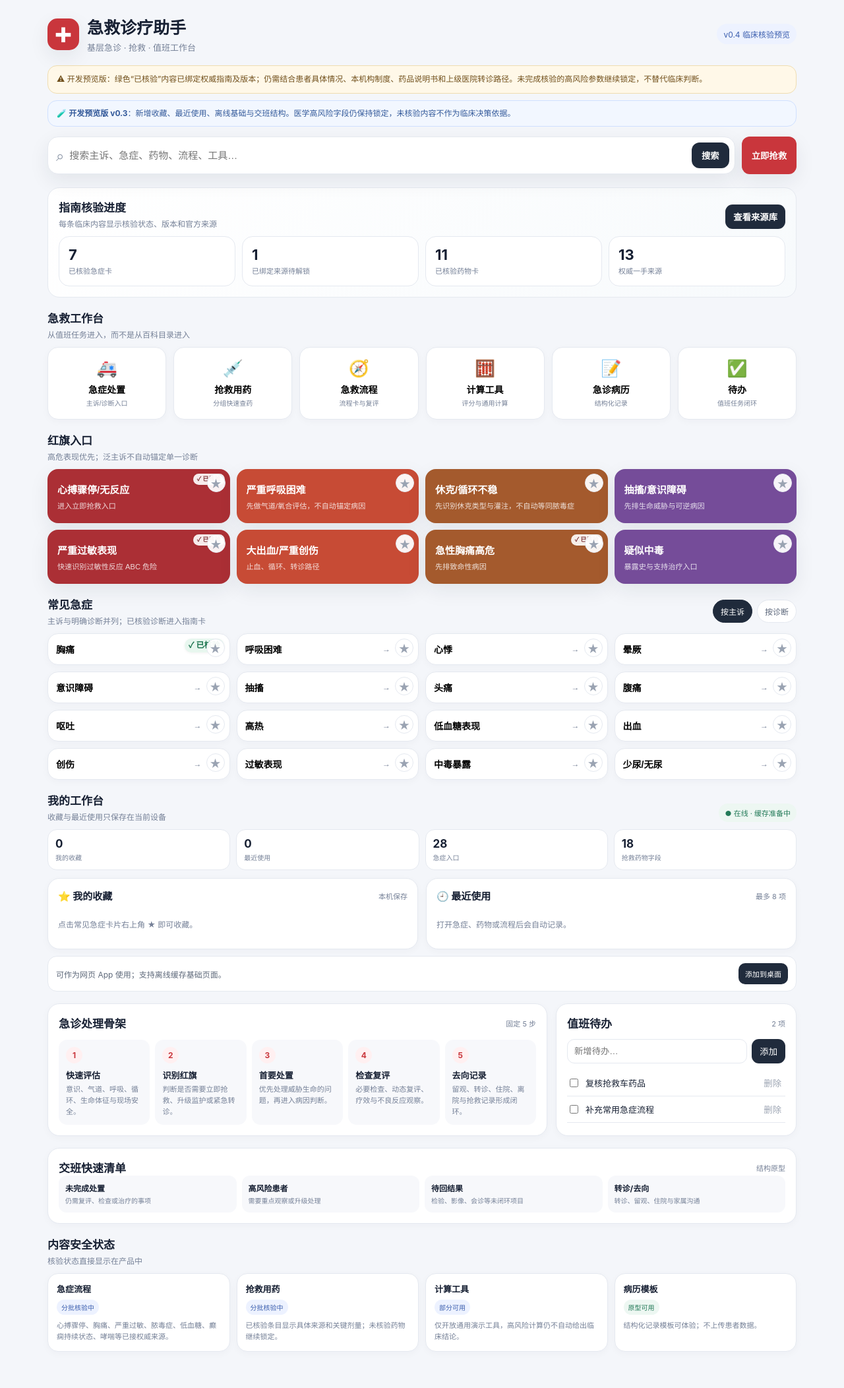
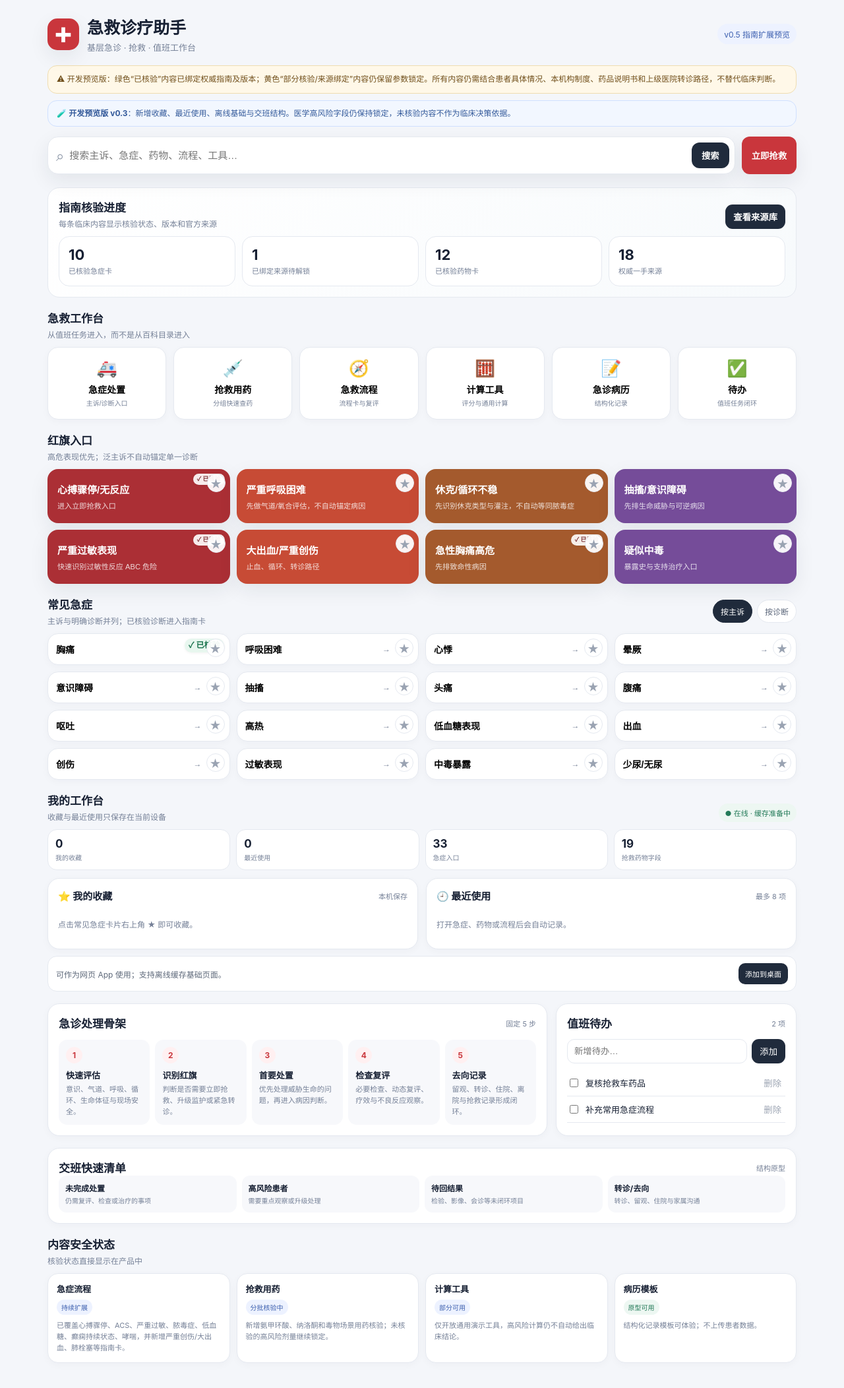
Before and after one commit to tinnxq-alt/emergency-care-assistant, a plain HTML site: page index.html in a window 1280 px wide. Shown: the whole page at 66% size. Drawn offline with Linux system fonts and the light colour scheme.

Commit message:
upgrade preview to v0.5 clinical expansion

```diff
--- a/index.html
+++ b/index.html
@@ -4,8 +4,8 @@
   <meta charset="utf-8" />
   <meta name="viewport" content="width=device-width,initial-scale=1,viewport-fit=cover" />
   <meta name="theme-color" content="#c9363c" />
-  <meta name="description" content="急救诊疗助手：基层急诊、抢救与值班工作台临床核验预览版" />
-  <title>急救诊疗助手 v0.4 · 临床核验预览</title>
+  <meta name="description" content="急救诊疗助手：基层急诊、抢救与值班工作台权威指南扩展预览版" />
+  <title>急救诊疗助手 v0.5 · 权威指南扩展预览</title>
   <link rel="manifest" href="./manifest.webmanifest" />
   <link rel="icon" href="./icon.svg" type="image/svg+xml" />
   <link rel="stylesheet" href="./styles.css" />
@@ -20,9 +20,9 @@
         <div class="brand-mark">✚</div>
         <div><h1>急救诊疗助手</h1><p>基层急诊 · 抢救 · 值班工作台</p></div>
       </div>
-      <span class="version">v0.4 临床核验预览</span>
+      <span class="version">v0.5 指南扩展预览</span>
     </header>
-    <div class="safety-banner">⚠ 开发预览版：绿色“已核验”内容已绑定权威指南及版本；仍需结合患者具体情况、本机构制度、药品说明书和上级医院转诊路径。未完成核验的高风险参数继续锁定，不替代临床判断。</div>
+    <div class="safety-banner">⚠ 开发预览版：绿色“已核验”内容已绑定权威指南及版本；黄色“部分核验/来源绑定”内容仍保留参数锁定。所有内容仍需结合患者具体情况、本机构制度、药品说明书和上级医院转诊路径，不替代临床判断。</div>
     <section class="hero">
       <div class="search-box"><span>⌕</span><input id="globalSearch" placeholder="搜索主诉、急症、药物、流程、工具…" autocomplete="off" /><button id="searchBtn">搜索</button></div>
       <button class="red-action" data-action="open-critical">立即抢救</button>
@@ -35,16 +35,18 @@
         <article class="panel"><div class="panel-head"><h2>急诊处理骨架</h2><span>固定 5 步</span></div><div class="flow-grid"><div class="flow-step"><b>1</b><h3>快速评估</h3><p>意识、气道、呼吸、循环、生命体征与现场安全。</p></div><div class="flow-step"><b>2</b><h3>识别红旗</h3><p>判断是否需要立即抢救、升级监护或紧急转诊。</p></div><div class="flow-step"><b>3</b><h3>首要处置</h3><p>优先处理威胁生命的问题，再进入病因判断。</p></div><div class="flow-step"><b>4</b><h3>检查复评</h3><p>必要检查、动态复评、疗效与不良反应观察。</p></div><div class="flow-step"><b>5</b><h3>去向记录</h3><p>留观、转诊、住院、离院与抢救记录形成闭环。</p></div></div></article>
         <aside class="panel"><div class="panel-head"><h2>值班待办</h2><span id="todoCount">0 项</span></div><div class="todo-add"><input id="todoInput" placeholder="新增待办…" /><button id="addTodoBtn">添加</button></div><ul id="todoList" class="todo-list"></ul></aside>
       </section>
-      <section class="section"><div class="section-head"><div><h2>内容安全状态</h2><p>核验状态直接显示在产品中</p></div></div><div class="status-grid"><div class="status-card"><strong>急症流程</strong><span class="status partial">分批核验中</span><p>心搏骤停、胸痛、严重过敏、脓毒症、低血糖、癫痫持续状态、哮喘等已接权威来源。</p></div><div class="status-card"><strong>抢救用药</strong><span class="status partial">分批核验中</span><p>已核验条目显示具体来源和关键剂量；未核验药物继续锁定。</p></div><div class="status-card"><strong>计算工具</strong><span class="status partial">部分可用</span><p>仅开放通用演示工具，高风险计算仍不自动给出临床结论。</p></div><div class="status-card"><strong>病历模板</strong><span class="status ready">原型可用</span><p>结构化记录模板可体验；不上传患者数据。</p></div></div></section>
+      <section class="section"><div class="section-head"><div><h2>内容安全状态</h2><p>核验状态直接显示在产品中</p></div></div><div class="status-grid"><div class="status-card"><strong>急症流程</strong><span class="status partial">持续扩展</span><p>已覆盖心搏骤停、ACS、严重过敏、脓毒症、低血糖、癫痫持续状态、哮喘，并新增严重创伤/大出血、肺栓塞等指南卡。</p></div><div class="status-card"><strong>抢救用药</strong><span class="status partial">分批核验中</span><p>新增氨甲环酸、纳洛酮和毒物场景用药核验；未核验的高风险剂量继续锁定。</p></div><div class="status-card"><strong>计算工具</strong><span class="status partial">部分可用</span><p>仅开放通用演示工具，高风险计算仍不自动给出临床结论。</p></div><div class="status-card"><strong>病历模板</strong><span class="status ready">原型可用</span><p>结构化记录模板可体验；不上传患者数据。</p></div></div></section>
     </main>
   </div>
   <nav class="mobile-nav"><button data-scroll="top"><b>⌂</b><span>首页</span></button><button data-open="急症处置"><b>🚑</b><span>急症</span></button><button data-open="抢救用药"><b>💉</b><span>用药</span></button><button data-open="待办"><b>✓</b><span>待办</span></button></nav>
   <div id="overlay" class="overlay" aria-hidden="true"><div class="modal" role="dialog" aria-modal="true"><div class="modal-head"><div><h2 id="modalTitle"></h2><p id="modalSubtitle"></p></div><button id="closeModalBtn" class="icon-btn">关闭</button></div><div id="modalContent"></div></div></div>
   <script src="./data.js"></script>
   <script src="./clinical-data.js"></script>
+  <script src="./clinical-batch2.js"></script>
   <script src="./app.js"></script>
   <script src="./enhancements.js"></script>
   <script src="./clinical.js"></script>
+  <script src="./clinical-batch2-ui.js"></script>
   <script src="./clinical-decorators.js"></script>
 </body>
 </html>
```
